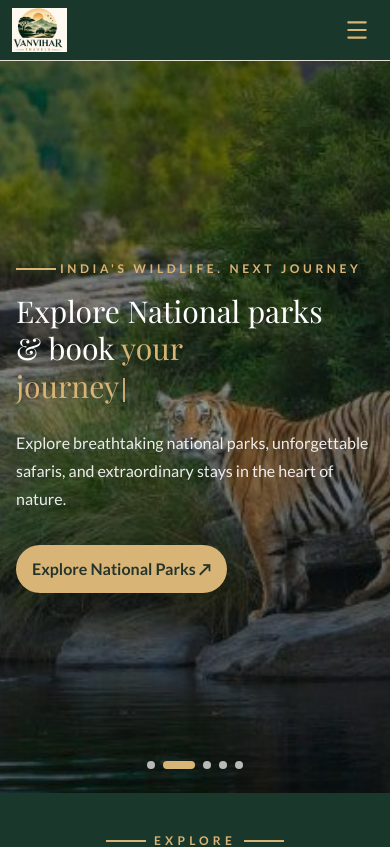
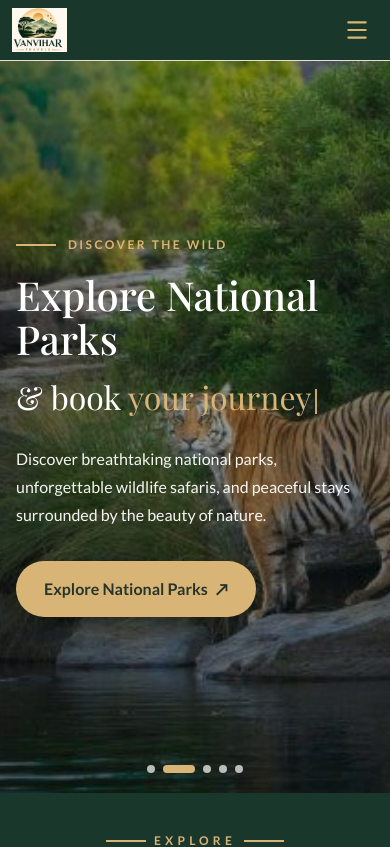
Before and after one commit to tushar11kumar2001/vanvihar-frontend, a Next.js app: page / in a window 390 px wide. Shown: the top 847 px of the page. Built offline with nearby package versions, Linux system fonts and the light colour scheme; a web font is replaced by a local one.

Commit message:
hero section responsive

```diff
--- a/src/components/BookingForm.tsx
+++ b/src/components/BookingForm.tsx
@@ -34,7 +34,7 @@ export default function BookingForm() {
             id="safari-booking"
         >
 
-            <div className="border-2 border-blue-600 z-10  backdrop-blur-md">
+            <div className="  backdrop-blur-md">
                 <form
                     onSubmit={handleSubmit}
                     className="rounded-2xl border border-white/30 bg-white/20 p-5 shadow-xl shadow-[#19382B]/10 backdrop-blur-xl sm:p-5 md:p-5"
--- a/src/components/HeroSection.tsx
+++ b/src/components/HeroSection.tsx
@@ -1,4 +1,3 @@
-
 "use client";
 
 import { useEffect, useState } from "react";
@@ -23,29 +22,31 @@ export default function HeroSection() {
     const [currentTextIndex, setCurrentTextIndex] = useState(0);
     const [visibleLetters, setVisibleLetters] = useState(0);
     const [isFormVisible, setIsFormVisible] = useState(false);
-    // Background image slider
+
+    // Background slider and form entrance animation
     useEffect(() => {
-        const timeout = setTimeout(() => {
+        const formTimeout = setTimeout(() => {
             setIsFormVisible(true);
-        }, 2000);
-        const interval = setInterval(() => {
+        }, 1200);
+
+        const imageInterval = setInterval(() => {
             setCurrentImage((prev) => (prev + 1) % heroImages.length);
         }, 5000);
 
         return () => {
-            clearInterval(interval);
-            clearTimeout(timeout);
+            clearTimeout(formTimeout);
+            clearInterval(imageInterval);
         };
     }, []);
 
-    // Letter-by-letter typing animation
+    // Typing animation
     useEffect(() => {
         const currentText = animatedTexts[currentTextIndex];
 
         if (visibleLetters < currentText.length) {
             const timeout = setTimeout(() => {
                 setVisibleLetters((prev) => prev + 1);
-            }, 150);
+            }, 120);
 
             return () => clearTimeout(timeout);
         }
@@ -61,14 +62,24 @@ export default function HeroSection() {
     }, [visibleLetters, currentTextIndex]);
 
     return (
-    <main className="relative w-full md:h-screen">
-            {/* Hero Section */}
-<section className="relative flex min-h-[calc(100svh-112px)] w-full items-center overflow-hidden bg-[#19382B] px-4 pb-16 pt-16 md:h-full md:min-h-[70vh] md:px-10 md:py-0">
-                {/* Background Image Slider */}
+        <main className="relative w-full">
+            <section
+                className="
+                    relative flex min-h-[calc(100svh-112px)] w-full
+                    flex-col justify-center overflow-hidden
+                    bg-[#19382B] px-4 py-14
+                    sm:px-6
+                    md:min-h-[calc(100svh-76px)] md:flex-row
+                    md:items-center md:px-10 md:py-12
+                    lg:px-14 xl:px-16
+                "
+            >
+                {/* Background image slider */}
                 {heroImages.map((image, index) => (
                     <div
                         key={image}
-                        className={`absolute inset-0 h-full bg-cover bg-center bg-no-repeat transition-opacity duration-[1500ms] ease-in-out ${currentImage === index
+                        className={`absolute inset-0 bg-cover bg-center bg-no-repeat transition-opacity duration-[1500ms] ease-in-out ${
+                            currentImage === index
                                 ? "opacity-100"
                                 : "opacity-0"
                         }`}
@@ -77,23 +88,26 @@ export default function HeroSection() {
                     />
                 ))}
 
-                {/* Light Black Gradient Overlay */}
+                {/* Image overlay */}
                 <div
-                    className="absolute inset-0 bg-gradient-to-b from-black/50 via-black/25 to-black/45"
+                    className="absolute inset-0 bg-gradient-to-r from-black/45 via-black/20 to-black/25"
                     aria-hidden="true"
                 />
 
-                {/* Hero Content */}
-                <div className="relative z-10 w-full max-w-5xl py-8 md:w-auto md:py-0">
-                    <div className="mb-4 flex items-center gap-1 text-xs font-semibold uppercase tracking-[0.3em] text-[#D9B477]">
-                        <div className="w-10 border border-[#D9B477]" />
-
-                        <p>INDIA'S WILDLIFE. NEXT JOURNEY</p>
+                {/* Hero content - 60% on desktop */}
+                <div className="relative z-10 flex w-full min-w-0 flex-col justify-center md:w-[60%] md:flex-none md:pr-12 lg:pr-16">
+                    <div className="mb-5 flex items-center gap-3 text-xs font-bold uppercase tracking-[0.2em] text-[#D9B477] sm:text-sm sm:tracking-[0.25em]">
+                        <span className="w-10 shrink-0 border-t-2 border-[#D9B477]" />
+                        <span>Discover the wild</span>
                     </div>
 
-                    <h1 className=" w-[100%] font-serif text-3xl leading-tight text-white md:text-5xl">Explore National parks</h1>
-                    <h1 className="w-[70%] font-serif text-3xl leading-tight   md:text-4    xl text-[#D9B477]">
-                        <span className="text-white">& book</span> {animatedTexts[currentTextIndex].slice(
+                    <h1 className="max-w-3xl font-serif text-[clamp(2.5rem,4vw,4.5rem)] font-medium leading-[1.1] text-white">
+                        Explore National Parks
+                    </h1>
+
+                    <h2 className="mt-4 min-h-[1.4em] font-serif text-[clamp(2rem,3.2vw,3.5rem)] leading-tight text-[#D9B477]">
+                        <span className="text-white">&amp; book</span>
+                        {animatedTexts[currentTextIndex].slice(
                             0,
                             visibleLetters
                         )}
@@ -101,33 +115,38 @@ export default function HeroSection() {
                             className="ml-1 inline-block h-[0.8em] w-[2px] animate-pulse bg-[#D9B477] align-middle"
                             aria-hidden="true"
                         />
-                    </h1>
+                    </h2>
 
-                    <p className="mt-6 max-w-xl text-base leading-7 text-white/90 md:text-lg">
-                        Explore breathtaking national parks, unforgettable
-                        safaris, and extraordinary stays in the heart of nature.
+                    <p className="mt-6 max-w-2xl text-base leading-7 text-white/95 sm:text-lg sm:leading-8 lg:text-xl">
+                        Discover breathtaking national parks, unforgettable
+                        wildlife safaris, and peaceful stays surrounded by
+                        the beauty of nature.
                     </p>
 
+                    <div className="mt-8">
                         <a
                             href="#national-parks"
-                        className="mt-8 inline-block rounded-full bg-[#D9B477] px-4 py-3 font-semibold text-[#26352B] transition-colors hover:bg-[#F5EDE1]"
+                            className="inline-flex items-center gap-2 rounded-full bg-[#D9B477] px-7 py-4 text-base font-semibold text-[#26352B] shadow-lg transition-all duration-300 hover:-translate-y-1 hover:bg-[#F5EDE1] sm:text-lg"
                         >
-                        Explore National Parks ↗
+                            Explore National Parks
+                            <span aria-hidden="true">↗</span>
                         </a>
                     </div>
+                </div>
 
-                {/* Booking Form */}
+                {/* Booking form - 40% on desktop */}
                 <div
-                    className={`border-2 border-red-500 hidden md:block relative z-10 mt-8 transition-all duration-700 ease-out md:absolute md:right-10 md:top-1/2 md:mt-0 md:w-[38%] ${isFormVisible
-                            ? "translate-y-0 opacity-100 md:-translate-y-1/2"
-                            : "pointer-events-none translate-y-6 opacity-0 md:translate-y-[calc(-50%+24px)]"
+                    className={`relative z-10 mt-10 hidden w-full min-w-0 transition-all duration-700 ease-out md:mt-0 md:block md:w-[40%] md:flex-none ${
+                        isFormVisible
+                            ? "translate-y-0 opacity-100"
+                            : "pointer-events-none translate-y-6 opacity-0"
                     }`}
                 >
                     {isFormVisible && <BookingForm />}
                 </div>
 
-                {/* Slider Indicators */}
-                <div className="absolute bottom-6 left-1/2 z-10 flex -translate-x-1/2 gap-2">
+                {/* Slider indicators */}
+                <div className="absolute bottom-5 left-1/2 z-10 flex -translate-x-1/2 items-center gap-2 sm:bottom-6">
                     {heroImages.map((image, index) => (
                         <button
                             key={image}
@@ -135,7 +154,8 @@ export default function HeroSection() {
                             aria-label={`Show background image ${index + 1}`}
                             aria-pressed={currentImage === index}
                             onClick={() => setCurrentImage(index)}
-                            className={`h-2 rounded-full transition-all duration-500 ${currentImage === index
+                            className={`h-2 rounded-full transition-all duration-500 ${
+                                currentImage === index
                                     ? "w-8 bg-[#D9B477]"
                                     : "w-2 bg-white/70 hover:bg-white"
                             }`}
```
Lines whose indentation alone changed are shown as unchanged.
